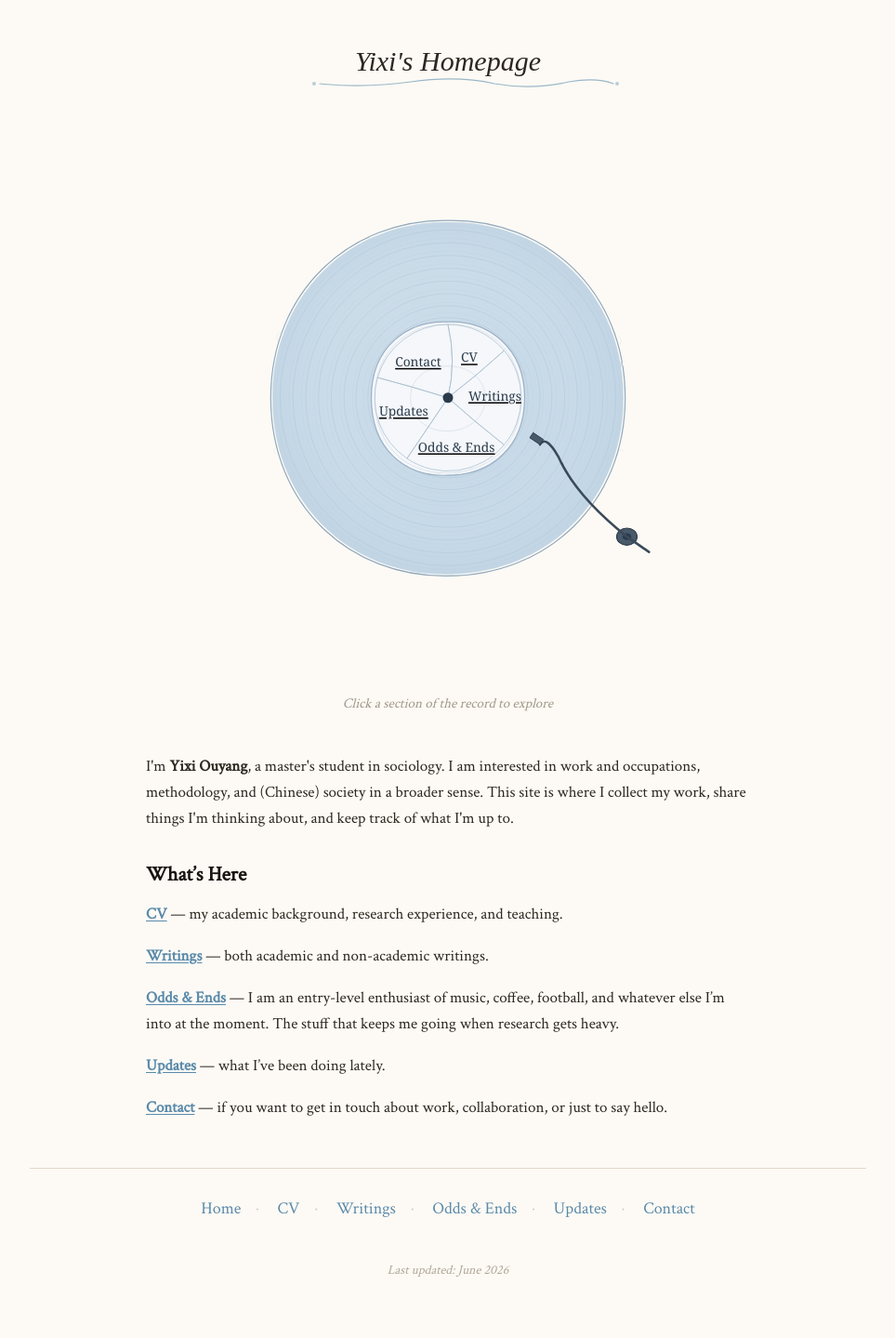
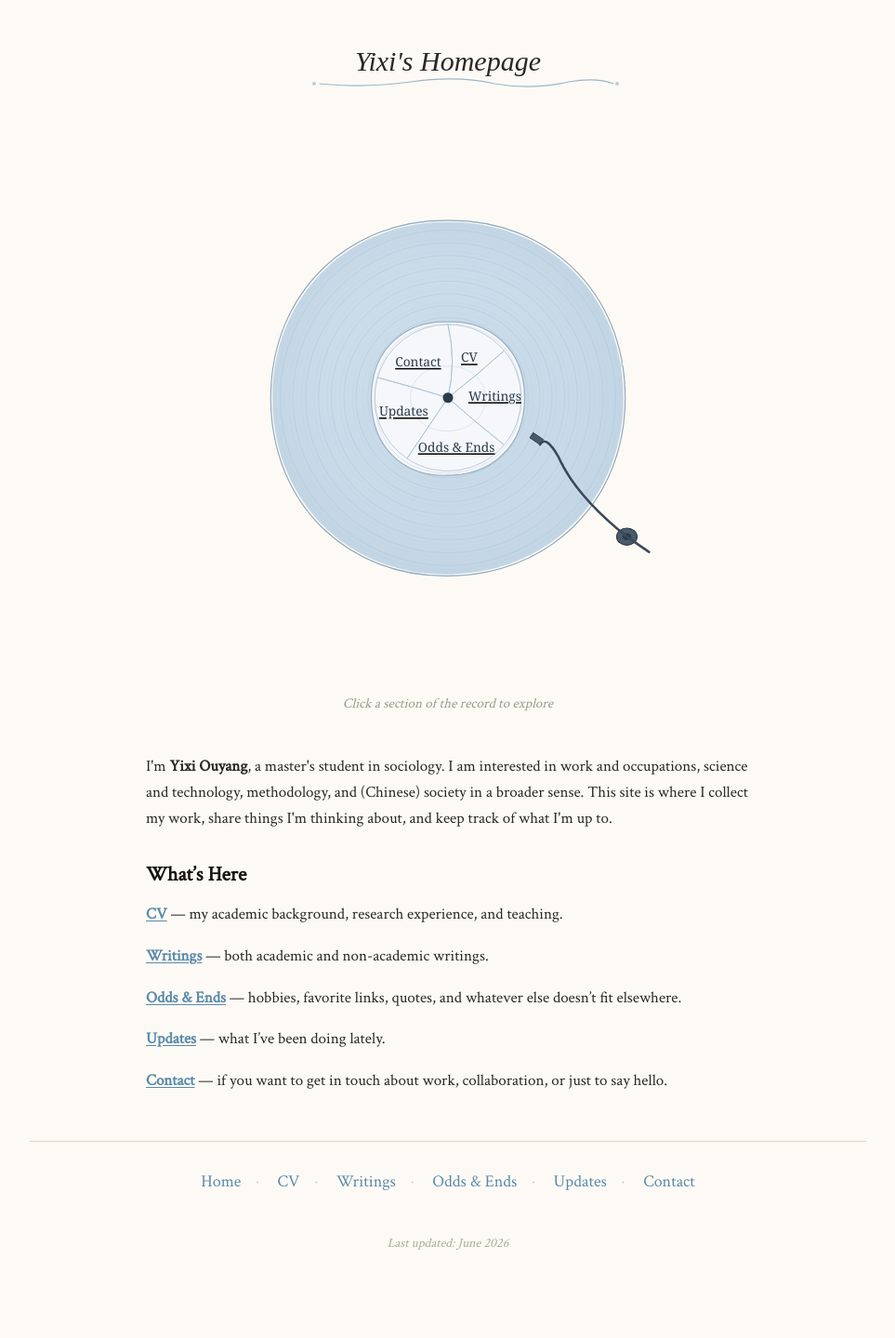
Before and after one commit to yixiouy/yixiouy.github.io, a Jekyll site: the page index.html, which Jekyll copies as it is, in a window 1280 px wide. Shown: the whole page at 93% size, without its empty margins (158-1121 px from the left). Built offline with Jekyll 4.4.1, drawn with Linux system fonts in a browser that asks for light colours; after the commit the page ends 1410 px from its top, so only the background shows below that.

Commit message:
Fix some bugs

```diff
--- a/index.html
+++ b/index.html
@@ -151,14 +151,14 @@
   <div class="content">
     <div class="home-intro">
 
-I'm <span class="highlight-name">Yixi Ouyang</span>, a master's student in sociology. I am interested in work and occupations, methodology, and (Chinese) society in a broader sense. This site is where I collect my work, share things I'm thinking about, and keep track of what I'm up to.
+I'm <span class="highlight-name">Yixi Ouyang</span>, a master's student in sociology. I am interested in work and occupations, science and technology, methodology, and (Chinese) society in a broader sense. This site is where I collect my work, share things I'm thinking about, and keep track of what I'm up to.
 
 </div>
 
 <h2>What&rsquo;s Here</h2>
 <p><strong><a href="cv.html">CV</a></strong> — my academic background, research experience, and teaching.</p>
 <p><strong><a href="writings.html">Writings</a></strong> — both academic and non-academic writings.</p>
-<p><strong><a href="odds-and-ends.html">Odds &amp; Ends</a></strong> — I am an entry-level enthusiast of music, coffee, football, and whatever else I&rsquo;m into at the moment. The stuff that keeps me going when research gets heavy.</p>
+<p><strong><a href="odds-and-ends.html">Odds &amp; Ends</a></strong> — hobbies, favorite links, quotes, and whatever else doesn&rsquo;t fit elsewhere.</p>
 <p><strong><a href="updates.html">Updates</a></strong> — what I&rsquo;ve been doing lately.</p>
 <p><strong><a href="contact.html">Contact</a></strong> — if you want to get in touch about work, collaboration, or just to say hello.</p>
   </div>
```
